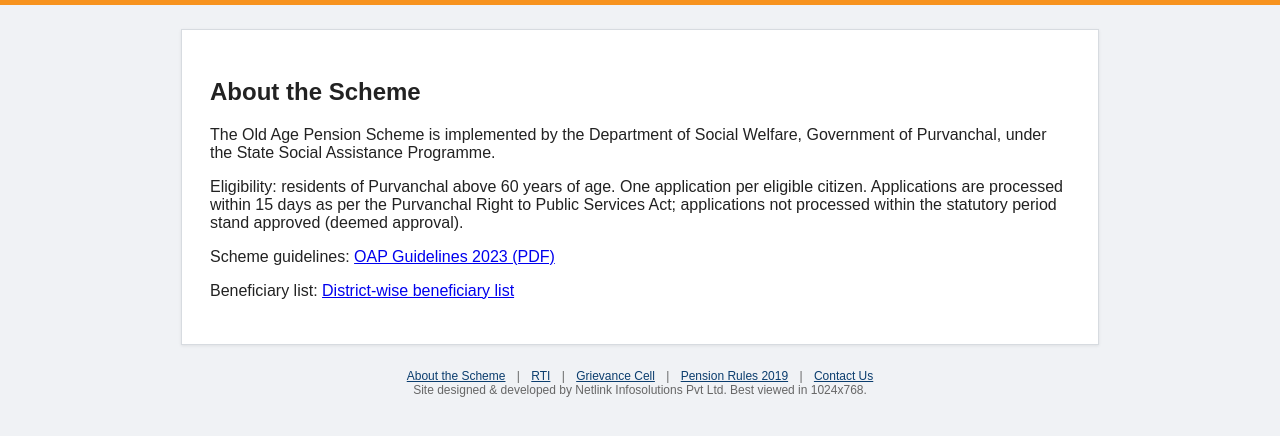
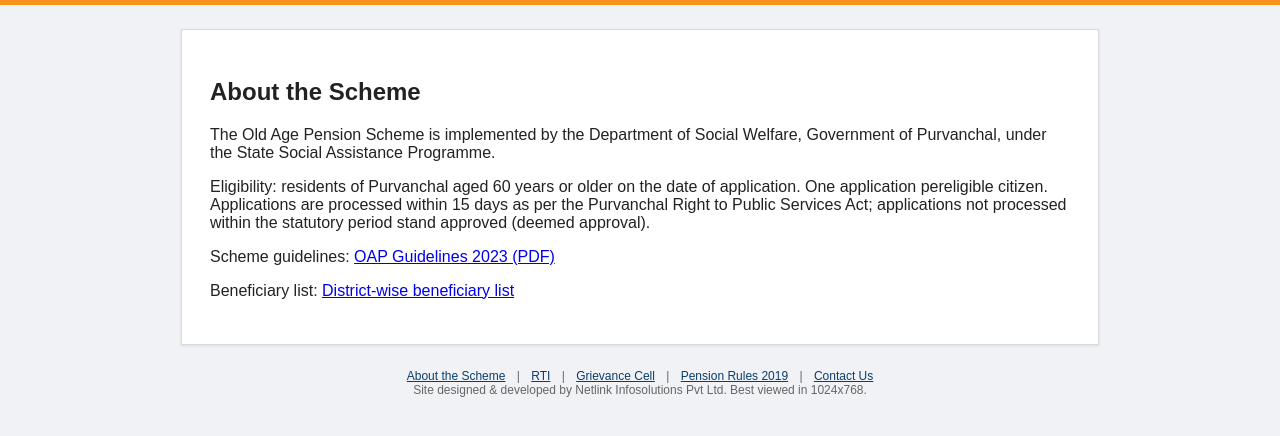
Before and after one commit to Tusharpaul231/sewasetu, a Flask app: page /about in a window 1280 px wide. Shown: the part 69-505 px from the top of the page. Run offline with Flask 2, Linux system fonts and the light colour scheme; some libraries are stand-ins or nearby versions.

Commit message:
fix: fixes #2, 60 years or older instead of above 60

```diff
--- a/app/app.py
+++ b/app/app.py
@@ -289,7 +289,7 @@ def handle_submission():
     today = date.today()
     age = today.year - dob.year - ((today.month, today.day) < (dob.month, dob.day))
     if age < MIN_AGE:
-        flash("Applicant must be above %d years of age to be eligible." % MIN_AGE)
+        flash("You must be at least %d years old on the day you apply to be eligible." % MIN_AGE)
         return redirect(url_for("form_step", step=1))
 
     if now_ist() > SCHEME_DEADLINE:
--- a/app/templates/about.html
+++ b/app/templates/about.html
@@ -3,8 +3,7 @@
 <h2>About the Scheme</h2>
 <p>The Old Age Pension Scheme is implemented by the Department of Social Welfare,
 Government of Purvanchal, under the State Social Assistance Programme.</p>
-<p>Eligibility: residents of Purvanchal above 60 years of age. One application per
-eligible citizen. Applications are processed within 15 days as per the Purvanchal
+<p>Eligibility: residents of Purvanchal aged 60 years or older on the date of application. One application pereligible citizen. Applications are processed within 15 days as per the Purvanchal
 Right to Public Services Act; applications not processed within the statutory
 period stand approved (deemed approval).</p>
 <p>Scheme guidelines: <a href="/downloads/oap-guidelines-2023.pdf">OAP Guidelines 2023 (PDF)</a></p>
--- a/app/templates/index.html
+++ b/app/templates/index.html
@@ -2,7 +2,7 @@
 {% block content %}
 <h2>Welcome</h2>
 <p>The Old Age Pension Scheme provides a monthly pension of Rs. 250 to eligible
-senior citizens above 60 years of age who are residents of Purvanchal.</p>
+senior citizens aged 60 years or older who are residents of Purvanchal.</p>
 {% if hours_left is not none %}
 <p><b>Application window closes in approximately {{ hours_left }} hours</b>
 (midnight, 31 October).</p>
```
Also changed, not shown: app/config/app.ini (line endings or trailing spaces).
